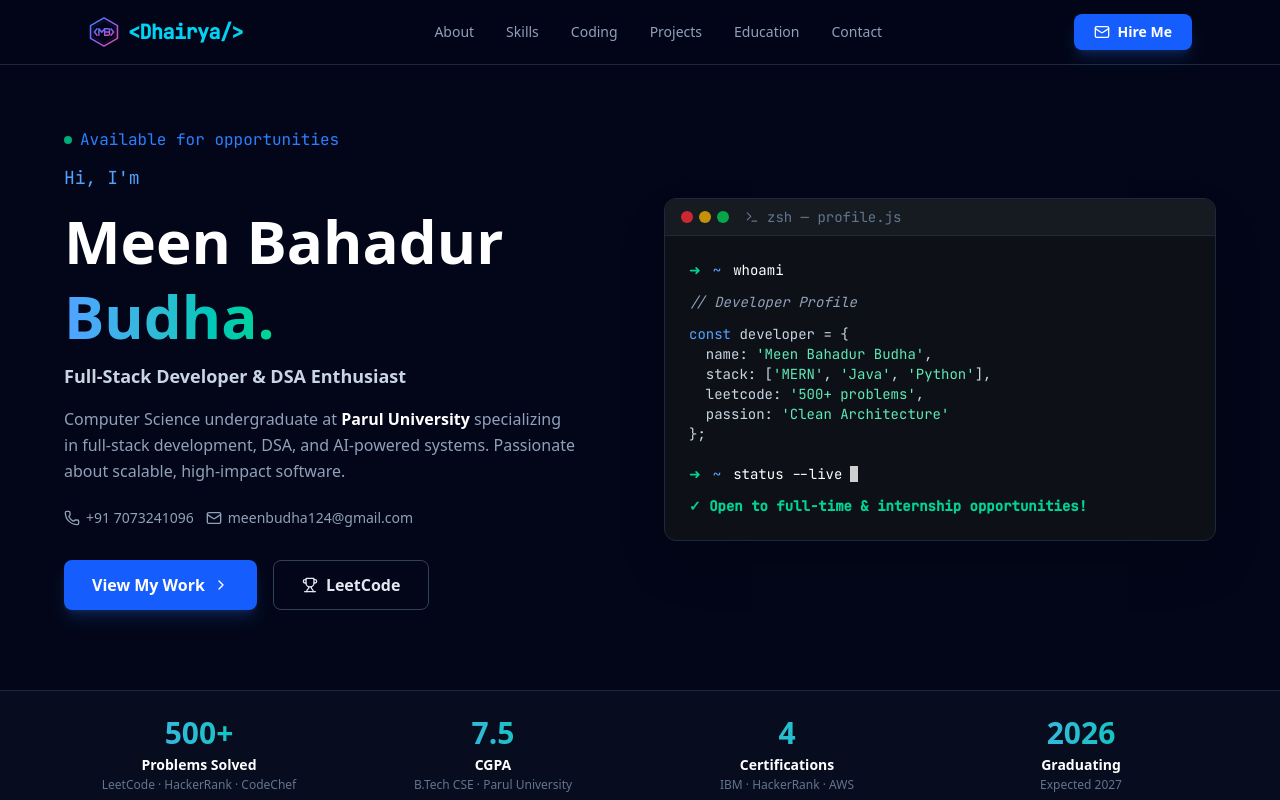
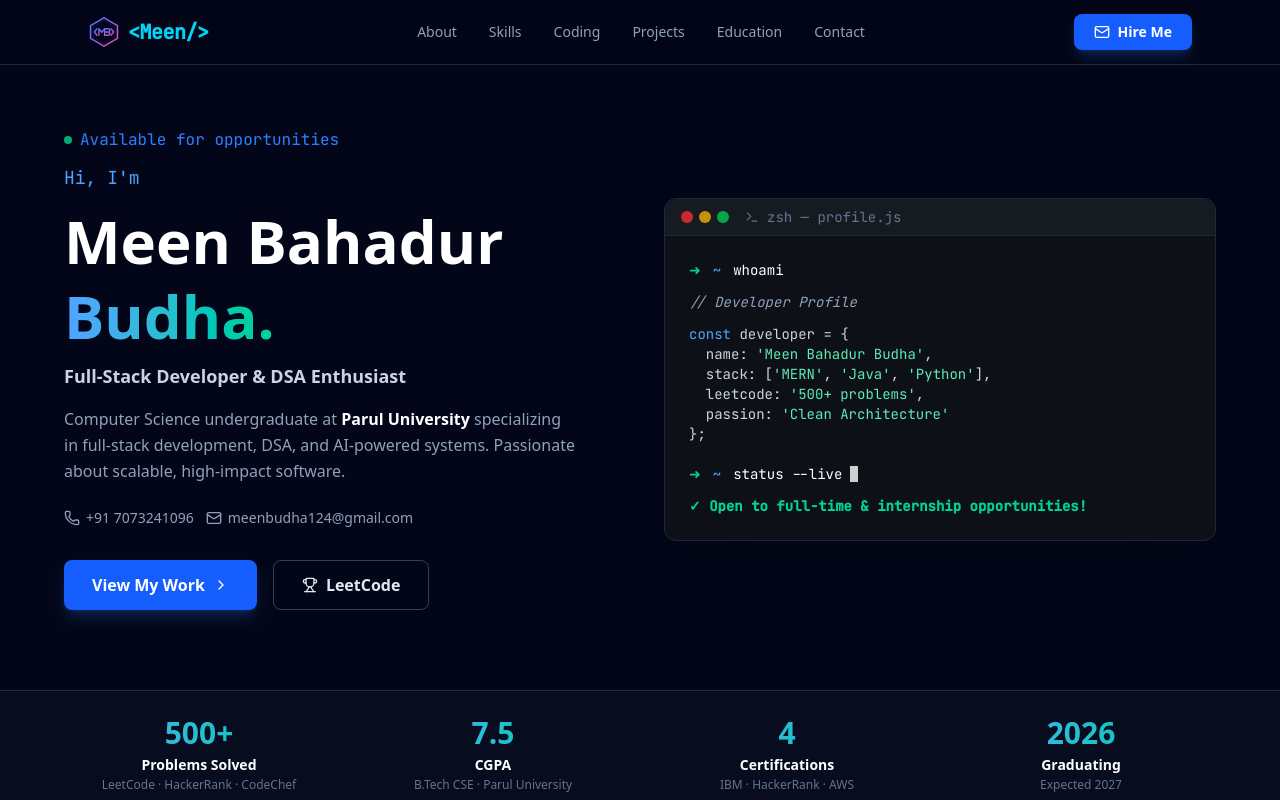
Before and after one commit to Meenbudha/my-portfolio, a React (Vite) app: page / in a window 1280 px wide. Shown: the top 800 px of the page. Built offline with nearby package versions, Linux system fonts and the light colour scheme.

Commit message:
style: update header brand logo to <Meen/> and fix readme link

```diff
--- a/src/App.jsx
+++ b/src/App.jsx
@@ -143,8 +143,8 @@
         <div className="max-w-6xl mx-auto px-6 h-16 flex items-center justify-between">
           {/* Logo */}
           <a href="#about" className="flex items-center gap-2 group">
-            <img src="/logo.svg" alt="Dhairya Logo" className="w-8 h-8 transition-transform group-hover:scale-105" />
-            <span className="font-mono font-bold text-xl tracking-tight text-cyan-400 group-hover:text-white transition-colors">&lt;Dhairya/&gt;</span>
+            <img src="/logo.svg" alt="Meen Logo" className="w-8 h-8 transition-transform group-hover:scale-105" />
+            <span className="font-mono font-bold text-xl tracking-tight text-cyan-400 group-hover:text-white transition-colors">&lt;Meen/&gt;</span>
           </a>
 
           {/* Desktop links */}
```
Also changed, not shown: 1 other file (tests, documents, lock files or other folders).
